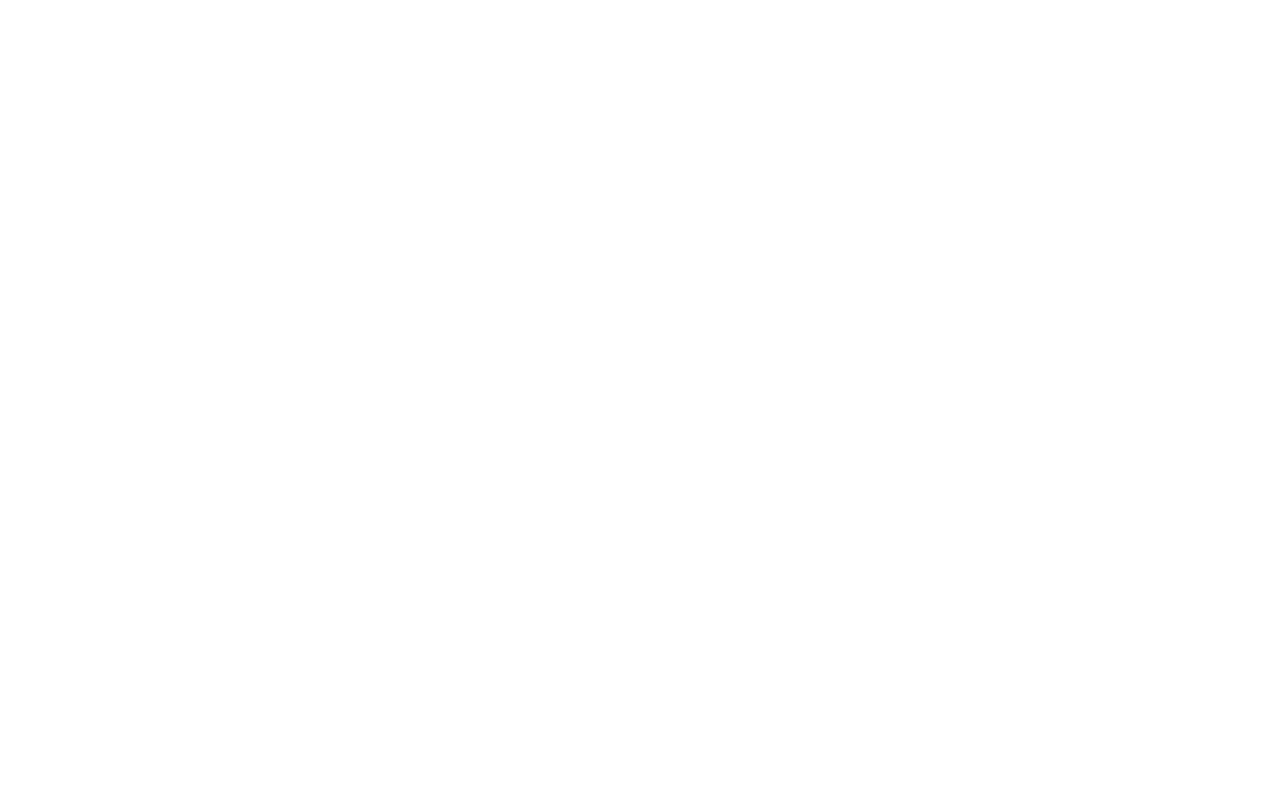
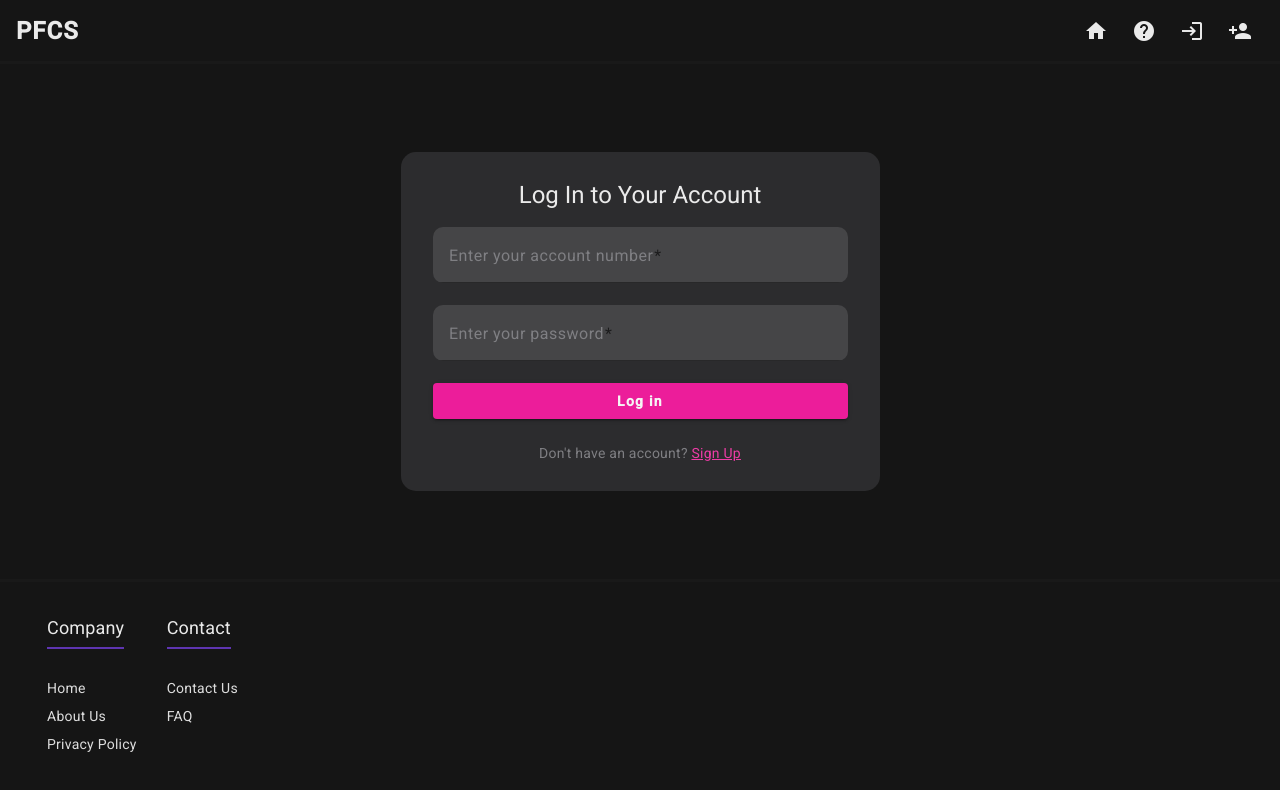
Before and after one commit to carlospinto8/PFCS, an Angular app in the folder client/pfcs/: page /login in a window 1280 px wide. Before the commit this address led to /. Shown: the top 790 px of the page. Built offline with nearby package versions, Linux system fonts and the light colour scheme.

Commit message:
feat: [PFCSDEV-5] added content and styling to login page

```diff
--- a/client/pfcs/src/app/app-routing.module.ts
+++ b/client/pfcs/src/app/app-routing.module.ts
@@ -2,10 +2,12 @@
 import { RouterModule, Routes } from '@angular/router';
 import { HomePageComponent } from './core/home-page/home-page.component';
 import { SignUpPageComponent } from './core/sign-up-page/sign-up-page.component';
+import { LoginPageComponent } from './core/login-page/login-page.component';
 
 const routes: Routes = [
   { path: '', component: HomePageComponent },
   { path: 'sign-up', component: SignUpPageComponent },
+  { path: 'login', component: LoginPageComponent },
 ];
 
 @NgModule({
--- a/client/pfcs/src/app/core/login-page/login-page.component.css
+++ b/client/pfcs/src/app/core/login-page/login-page.component.css
@@ -0,0 +1,114 @@
+.page-wrapper {
+  display: flex;
+  flex-direction: column;
+  min-height: 100vh;
+}
+
+.log-in-container {
+  width: 100%;
+  overflow-x: hidden;
+  background-color: #151515;
+  color: #EAEAEA;
+  flex: 1;
+  display: flex;
+  flex-direction: column;
+  justify-content: center;
+}
+
+.main-content {
+  max-width: 1200px;
+  margin: 0 auto;
+  display: flex;
+  justify-content: center;
+  align-items: center;
+}
+
+.log-in-section {
+  display: flex;
+  flex-direction: row;
+  align-items: center;
+  min-height: 400px;
+  gap: 48px;
+
+  .mat-mdc-form-field-infix {
+    width: 225px;
+  }
+
+  .mat-mdc-text-field-wrapper.mdc-text-field {
+    border-radius: 10px;
+  }
+
+  .mdc-text-field--filled:not(.mdc-text-field--disabled) {
+    background-color: #454547;
+  }
+
+  mat-label {
+    color:  #7f7f83;
+  }
+}
+
+.header-container {
+    display: flex;
+    justify-content: center;
+    padding-top: 0.7rem;
+  }
+
+.log-in-content {
+  flex: 1;
+  display: flex;
+  flex-direction: column;
+  padding: 1rem 2rem;
+  min-width: 415px;
+  max-width: 500px;
+  margin: auto;
+  background-color: #2c2c2e;
+  border-radius: 15px;
+}
+
+.login-button {
+    background-color: #ec1d9a !important;
+    color: whitesmoke !important;
+    font-weight: 600;
+    padding: 12px 28px;
+    border-radius: 4px;
+    border: none;
+    cursor: pointer;
+    transition: all 0.3s ease;
+}
+
+  .login-button:hover {
+    background-color: #ed3ca6;
+    transform: translateY(-2px);
+    box-shadow: 0 4px 12px rgba(239, 124, 214, 0.3);
+  }
+
+  .login-button:focus {
+    box-shadow: 0 4px 12px rgba(239, 124, 214, 0.3);
+  }
+
+  .signup-now {
+    display: flex;
+    justify-content: center;
+    color: #7f7f83;
+    padding: 1.5rem 1rem 0;
+    margin: 0;
+
+    a {
+      color: #ed3ca6;
+    }
+  }
+
+@media (max-width: 600px) {
+
+  /* Stack the big pieces */
+  .main-content       { padding: clamp(1rem, 4vw, 1.5rem); }
+  .log-in-section    { flex-direction: column; gap: 32px; }
+
+  /* Sign-up card should fill the width nicely */
+  .log-in-content    { max-width: none; }
+
+  /* Give form fields breathing-room so label text doesn’t collide */
+  mat-form-field {
+    width: 100%;
+  }
+}
--- a/client/pfcs/src/app/core/login-page/login-page.component.html
+++ b/client/pfcs/src/app/core/login-page/login-page.component.html
@@ -1 +1,48 @@
-<p>login-page works!</p>
+<div class="page-wrapper">
+<app-header></app-header>
+
+<div class="log-in-container">
+  <!-- Main content area -->
+  <main class="main-content">
+    <!-- Sign-up section -->
+    <section class="log-in-section">
+      <div class="log-in-content">
+        <div class="header-container">
+          <h1>Log In to Your Account</h1>
+        </div>
+
+        <mat-form-field>
+          <mat-label>Enter your account number</mat-label>
+          <input matInput placeholder="Enter your account number"
+            [formControl]="enterAccountNumControl" required>
+          <mat-error
+            *ngIf="enterAccountNumControl.errors?.['required'] && enterAccountNumControl.touched">
+            Account Number is required.
+          </mat-error>
+        </mat-form-field>
+
+        <mat-form-field>
+          <mat-label>Enter your password</mat-label>
+          <input matInput placeholder="Enter your password"
+            [formControl]="enterPasswordControl" required>
+          <mat-error *ngIf="enterPasswordControl.errors?.['minlength']">Minimum
+            12 characters required.</mat-error>
+          <mat-error *ngIf="enterPasswordControl.errors?.['pattern']">Must
+            include upper, lower, number, and symbol.</mat-error>
+          <mat-error
+            *ngIf="enterPasswordControl.errors?.['required'] && enterPasswordControl.touched">
+            Password is required.
+          </mat-error>
+        </mat-form-field>
+
+        <button mat-raised-button class="login-button">Log in</button>
+        <div class="signup-now">
+          <p>Don't have an account? <a href="#">Sign Up</a></p>
+        </div>
+      </div>
+    </section>
+  </main>
+</div>
+
+<app-footer></app-footer>
+</div>
--- a/client/pfcs/src/app/core/login-page/login-page.component.ts
+++ b/client/pfcs/src/app/core/login-page/login-page.component.ts
@@ -1,10 +1,21 @@
 import { Component } from '@angular/core';
+import { FormControl, Validators } from '@angular/forms';
 
 @Component({
   selector: 'app-login-page',
   templateUrl: './login-page.component.html',
-  styleUrls: ['./login-page.component.css']
+  styleUrls: ['./login-page.component.css'],
 })
 export class LoginPageComponent {
-
+  enterAccountNumControl = new FormControl('', [
+    Validators.required,
+    Validators.minLength(16),
+    Validators.maxLength(16),
+  ]);
+  enterPasswordControl = new FormControl('', [
+    Validators.required,
+    Validators.minLength(12),
+    Validators.maxLength(64),
+    Validators.pattern(/^(?=.*[A-Z])(?=.*[a-z])(?=.*\d)(?=.*[\W_]).+$/),
+  ]);
 }
```
